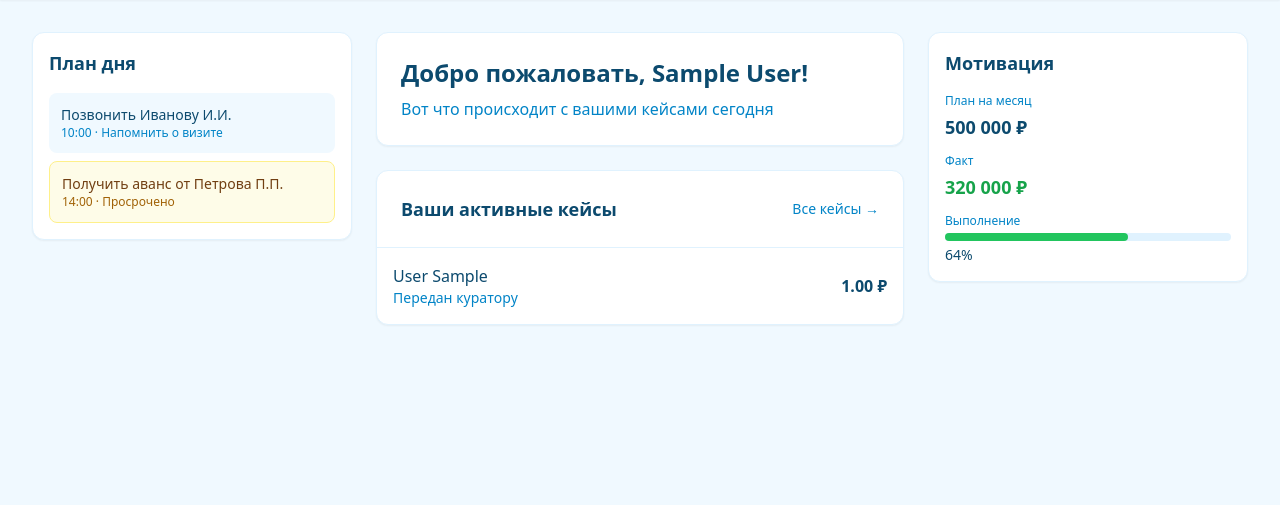
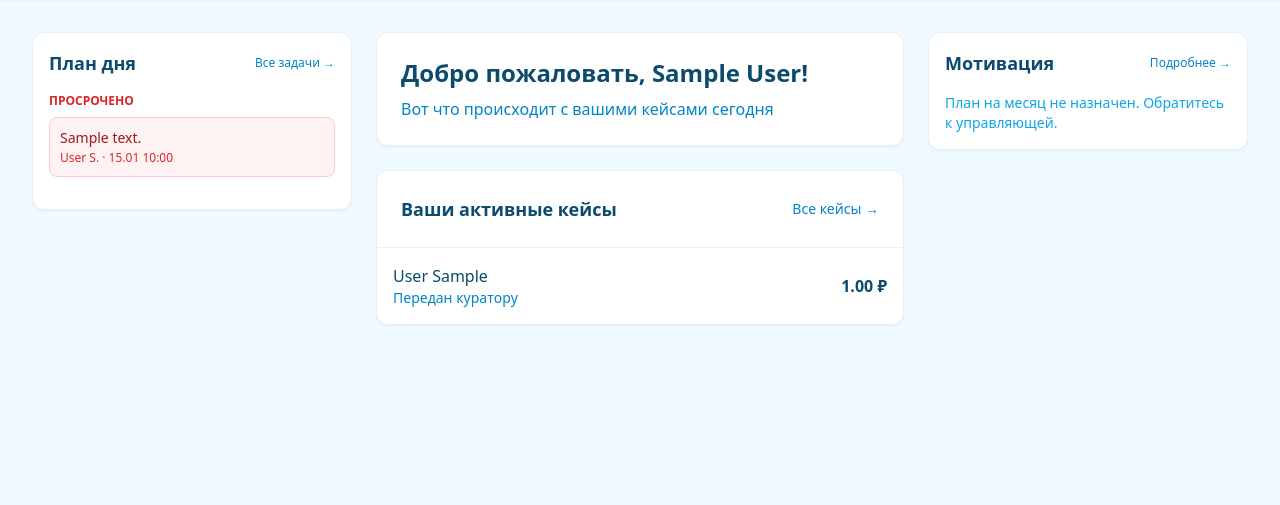
Before and after one commit to EscapingKotaro/CleanTeeth, a Django app: page / in a window 1280 px wide. Shown: the part 65-570 px from the top of the page. Run offline with Django 5.2, Linux system fonts and the light colour scheme; a user stored in the database is signed in; tables that the repository leaves empty hold one stand-in row (values such as "Sample post"); some libraries are stand-ins or nearby versions.

Commit message:
my 2409 work 9

```diff
--- a/config/settings.py
+++ b/config/settings.py
@@ -68,7 +68,8 @@ TEMPLATES = [
                 'django.template.context_processors.request',
                 'django.contrib.auth.context_processors.auth',
                 'django.contrib.messages.context_processors.messages',
-                "crm.context_processors.motivation_context"
+                "crm.context_processors.motivation_context",
+                "crm.context_processors.sidebar_context",
             ],
         },
     },
--- a/crm/context_processors.py
+++ b/crm/context_processors.py
@@ -15,3 +15,49 @@ def motivation_context(request):
     ).first()
 
     return {"current_motivation": current_motivation}
+
+
+from datetime import timedelta
+from django.utils import timezone
+from .models import Task, CuratorMonthlyPlan, CustomUser
+
+
+def sidebar_context(request):
+    """
+    Глобальный контекст для боковых сайдбаров (задачи + мотивация).
+    Работает только для авторизованных кураторов.
+    """
+    if not request.user.is_authenticated:
+        return {}
+
+    if request.user.role not in (CustomUser.Role.CURATOR, CustomUser.Role.SENIOR_CURATOR):
+        return {}
+
+    now = timezone.now()
+    today_start = now.replace(hour=0, minute=0, second=0, microsecond=0)
+    today_end = today_start + timedelta(days=1)
+    soon_end = today_start + timedelta(days=4)  # ближайшие 3 дня
+
+    base_qs = Task.objects.filter(
+        assignee=request.user,
+        status=Task.TaskStatus.PENDING,
+    ).select_related("case", "case__patient")
+
+    # Левый сайдбар: план дня
+    sidebar_tasks = {
+        "overdue": base_qs.filter(due_date__lt=today_start).order_by("due_date")[:5],
+        "today": base_qs.filter(due_date__gte=today_start, due_date__lt=today_end).order_by("due_date")[:5],
+        "soon": base_qs.filter(due_date__gte=today_end, due_date__lt=soon_end).order_by("due_date")[:5],
+    }
+
+    # Правый сайдбар: мотивация на текущий месяц
+    current_motivation = CuratorMonthlyPlan.objects.filter(
+        curator=request.user,
+        year=now.year,
+        month=now.month,
+    ).first()
+
+    return {
+        "sidebar_tasks": sidebar_tasks,
+        "current_motivation": current_motivation,
+    }
--- a/templates/base.html
+++ b/templates/base.html
@@ -156,12 +156,7 @@
 
             <!-- Левый сайдбар (Задачи) -->
             <aside class="hidden xl:block w-80 flex-shrink-0">
-                {% block sidebar_left %}
-                <div class="bg-white rounded-xl shadow-sm border border-sky-100 p-4 sticky top-24">
-                    <h3 class="text-lg font-bold text-sky-900 mb-4">План дня</h3>
-                    <p class="text-sm text-sky-600">Задачи на сегодня</p>
-                </div>
-                {% endblock %}
+                {% include "crm/partials/sidebar_tasks.html" %}
             </aside>
 
             <!-- Центральный контент -->
@@ -172,46 +167,7 @@
             <!-- Правый сайдбар (Мотивация) -->
             <!-- Правый сайдбар (Мотивация) -->
 <aside class="hidden xl:block w-80 flex-shrink-0">
-    {% block sidebar_right %}
-    <div class="bg-white rounded-xl shadow-sm border border-sky-100 p-4 sticky top-24">
-        <div class="flex justify-between items-center mb-4">
-            <h3 class="text-lg font-bold text-sky-900">Мотивация</h3>
-            <a href="{% url 'crm:motivation' %}" class="text-xs text-sky-600 hover:text-sky-800">Подробнее →</a>
-        </div>
-
-        {% if current_motivation %}
-        <div class="space-y-3">
-            <div>
-                <p class="text-xs text-sky-600 mb-1">{{ current_motivation.period_label }} · План</p>
-                <p class="text-lg font-bold text-sky-900">{{ current_motivation.plan_amount|floatformat:0 }} ₽</p>
-            </div>
-            <div>
-                <p class="text-xs text-sky-600 mb-1">Факт (К1)</p>
-                <p class="text-lg font-bold text-green-600">{{ current_motivation.fact_amount|floatformat:0 }} ₽</p>
-            </div>
-            <div>
-                <p class="text-xs text-sky-600 mb-1">Выполнение</p>
-                <div class="w-full bg-sky-100 rounded-full h-2">
-                    <div class="bg-green-500 h-2 rounded-full transition-all"
-                         style="width: {{ current_motivation.completion_percent|floatformat:0 }}%"></div>
-                </div>
-                <div class="flex justify-between mt-1">
-                    <p class="text-sm font-medium text-sky-900">{{ current_motivation.completion_percent }}%</p>
-                    <p class="text-xs text-sky-500">Темп: {{ current_motivation.pace_percent }}%</p>
-                </div>
-            </div>
-            <div class="pt-2 border-t border-sky-100">
-                <div class="flex justify-between text-sm">
-                    <span class="text-sky-600">Бонусы сейчас:</span>
-                    <span class="font-bold text-sky-900">{{ current_motivation.total_bonus|floatformat:0 }} ₽</span>
-                </div>
-            </div>
-        </div>
-        {% else %}
-        <p class="text-sm text-sky-500">План на месяц не назначен. Обратитесь к управляющей.</p>
-        {% endif %}
-    </div>
-    {% endblock %}
+    {% include "crm/partials/sidebar_motivation.html" %}
 </aside>
 
         </div>
--- /dev/null
+++ b/templates/crm/partials/sidebar_motivation.html
@@ -0,0 +1,29 @@
+<div class="bg-white rounded-xl shadow-sm border border-sky-100 p-4 sticky top-24">
+    <div class="flex justify-between items-center mb-4">
+        <h3 class="text-lg font-bold text-sky-900">Мотивация</h3>
+        <a href="{% url 'crm:motivation' %}" class="text-xs text-sky-600 hover:text-sky-800">Подробнее →</a>
+    </div>
+
+    {% if current_motivation %}
+    <div class="space-y-3">
+        <div>
+            <p class="text-xs text-sky-500 mb-1">План на месяц</p>
+            <p class="text-lg font-bold text-sky-900">{{ current_motivation.plan_amount|floatformat:0 }} ₽</p>
+        </div>
+        <div>
+            <p class="text-xs text-sky-500 mb-1">Факт (К1)</p>
+            <p class="text-lg font-bold text-green-600">{{ current_motivation.fact_amount|floatformat:0 }} ₽</p>
+        </div>
+        <div>
+            <p class="text-xs text-sky-500 mb-1">Выполнение</p>
+            <div class="w-full bg-sky-100 rounded-full h-2">
+                <div class="bg-green-500 h-2 rounded-full transition-all"
+                     style="width: {{ current_motivation.completion_percent|floatformat:0 }}%"></div>
+            </div>
+            <p class="text-sm font-medium text-sky-900 mt-1">{{ current_motivation.completion_percent|floatformat:1 }}%</p>
+        </div>
+    </div>
+    {% else %}
+    <p class="text-sm text-sky-500">План на месяц не назначен. Обратитесь к управляющей.</p>
+    {% endif %}
+</div>
--- /dev/null
+++ b/templates/crm/partials/sidebar_tasks.html
@@ -0,0 +1,61 @@
+<div class="bg-white rounded-xl shadow-sm border border-sky-100 p-4 sticky top-24">
+    <div class="flex justify-between items-center mb-4">
+        <h3 class="text-lg font-bold text-sky-900">План дня</h3>
+        <a href="{% url 'crm:tasks_list' %}" class="text-xs text-sky-600 hover:text-sky-800">Все задачи →</a>
+    </div>
+
+    {% if sidebar_tasks.overdue %}
+    <div class="mb-4">
+        <p class="text-xs font-semibold text-red-600 uppercase mb-2">Просрочено</p>
+        <div class="space-y-2">
+            {% for task in sidebar_tasks.overdue %}
+            <a href="{% url 'crm:case_detail' task.case.id %}"
+               class="block p-2.5 bg-red-50 border border-red-200 rounded-lg hover:bg-red-100 transition">
+                <p class="text-sm font-medium text-red-800 truncate">{{ task.description|default:task.get_task_type_display }}</p>
+                <p class="text-xs text-red-600 mt-0.5">
+                    {{ task.case.patient.last_name }} {{ task.case.patient.first_name|first }}. · {{ task.due_date|date:"d.m H:i" }}
+                </p>
+            </a>
+            {% endfor %}
+        </div>
+    </div>
+    {% endif %}
+
+    {% if sidebar_tasks.today %}
+    <div class="mb-4">
+        <p class="text-xs font-semibold text-sky-700 uppercase mb-2">Сегодня</p>
+        <div class="space-y-2">
+            {% for task in sidebar_tasks.today %}
+            <a href="{% url 'crm:case_detail' task.case.id %}"
+               class="block p-2.5 bg-sky-50 border border-sky-100 rounded-lg hover:bg-sky-100 transition">
+                <p class="text-sm font-medium text-sky-900 truncate">{{ task.description|default:task.get_task_type_display }}</p>
+                <p class="text-xs text-sky-600 mt-0.5">
+                    {{ task.case.patient.last_name }} {{ task.case.patient.first_name|first }}. · {{ task.due_date|date:"H:i" }}
+                </p>
+            </a>
+            {% endfor %}
+        </div>
+    </div>
+    {% endif %}
+
+    {% if sidebar_tasks.soon %}
+    <div>
+        <p class="text-xs font-semibold text-sky-500 uppercase mb-2">Ближайшие дни</p>
+        <div class="space-y-2">
+            {% for task in sidebar_tasks.soon %}
+            <a href="{% url 'crm:case_detail' task.case.id %}"
+               class="block p-2.5 bg-white border border-sky-100 rounded-lg hover:bg-sky-50 transition">
+                <p class="text-sm font-medium text-sky-800 truncate">{{ task.description|default:task.get_task_type_display }}</p>
+                <p class="text-xs text-sky-500 mt-0.5">
+                    {{ task.case.patient.last_name }} {{ task.case.patient.first_name|first }}. · {{ task.due_date|date:"d.m H:i" }}
+                </p>
+            </a>
+            {% endfor %}
+        </div>
+    </div>
+    {% endif %}
+
+    {% if not sidebar_tasks.overdue and not sidebar_tasks.today and not sidebar_tasks.soon %}
+    <p class="text-sm text-sky-500">Активных задач нет. Отдыхай 🙂</p>
+    {% endif %}
+</div>
```
